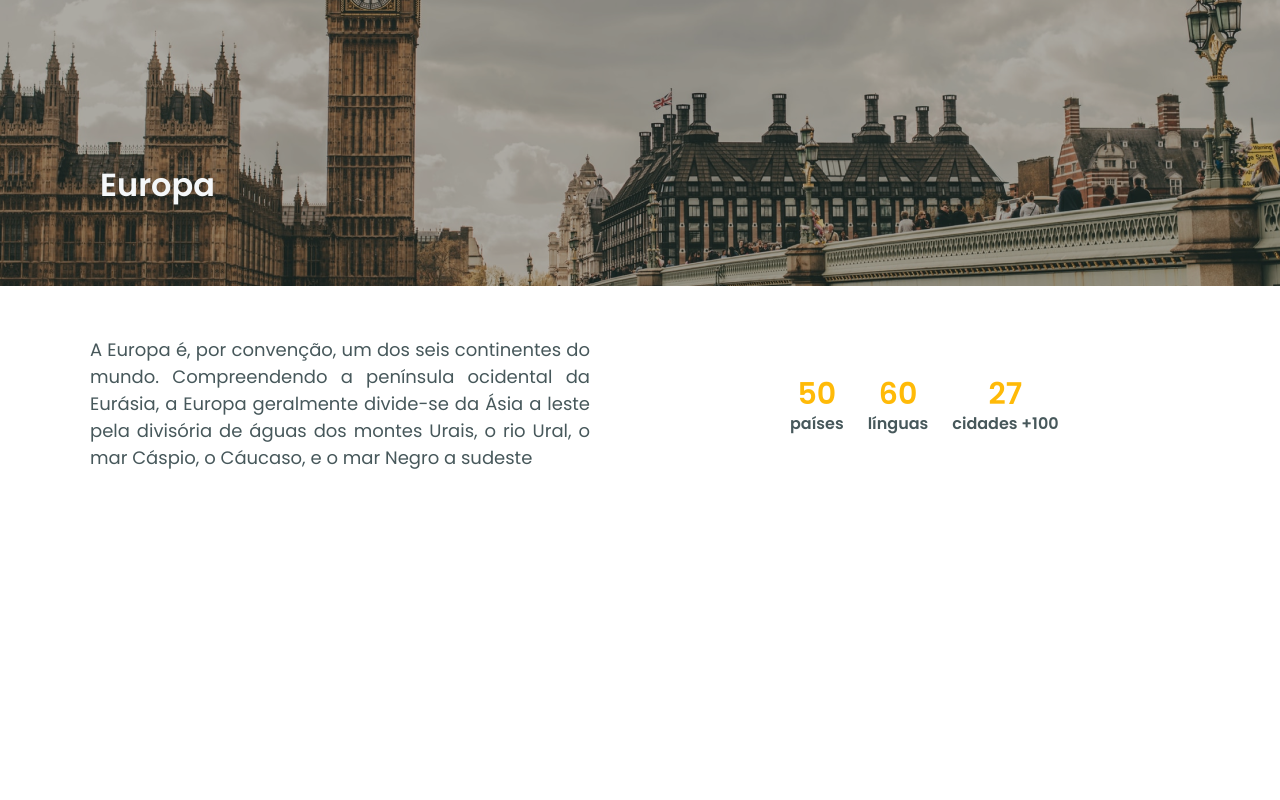
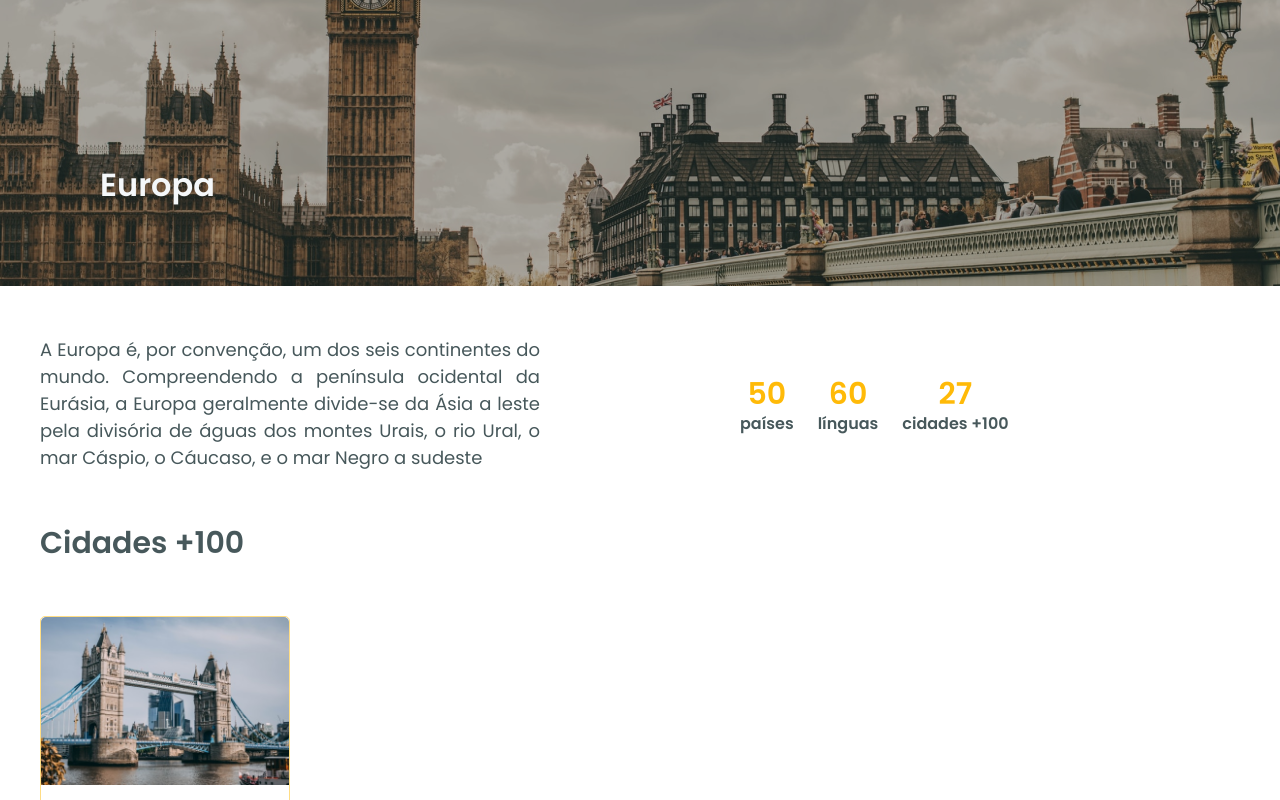
Before and after one commit to vidarafael/worldtrip, a Next.js app: page /continent/1 in a window 1280 px wide. Shown: the part 300-1100 px from the top of the page. Before the commit the page ends 821 px from the top, so only its background shows below. Built offline with nearby package versions, Linux system fonts and the light colour scheme.

Commit message:
adicionando card de cidades

```diff
--- /dev/null
+++ b/src/components/continent/Card.tsx
@@ -0,0 +1,42 @@
+import { Image } from "@chakra-ui/image"
+import { Box, Flex, Text, VStack } from "@chakra-ui/layout"
+
+
+const Card = () => {
+  return (
+    <Box
+      width="250px"
+      border="1px solid #ffb9087d"
+      borderRadius="5px"
+      marginY="50px"
+    >
+      <Image
+        src="/images/pages/continent/components/Londres.png"
+        alt="no src"
+        borderRadius="5px 5px 0 0"
+      />
+      <Flex
+        align="center"
+        justify="space-around"
+        height="100px"
+
+      >
+        <VStack  align="left">
+          <Text
+            fontWeight="600"
+            fontSize="18px"
+          >Londres</Text>
+          <Text
+            fontSize="15px"
+            color="#999999"
+          >
+            Reino Unido
+          </Text>
+        </VStack>
+        <Image src="/images/pages/continent/components/Londresmini.png" alt="no src"/>
+      </Flex>
+    </Box>
+  )
+}
+
+export { Card }
--- a/src/pages/continent/[name].tsx
+++ b/src/pages/continent/[name].tsx
@@ -1,5 +1,6 @@
 import { Box, Flex, Text, HStack, VStack } from "@chakra-ui/layout";
 import { BannerContinent } from "../../components/continent/BannerContinent";
+import { Card } from "../../components/continent/Card";
 import { Header } from "../../components/Header";
 
 export default function Continent() {
@@ -9,8 +10,8 @@ export default function Continent() {
       <BannerContinent />
       <Flex
         maxW="1200px"
+        marginY="50px"
         marginX="auto"
-        padding="50px"
         align="center"
       >
         <Box w="500px" textAlign="justify">
@@ -58,6 +59,22 @@ export default function Continent() {
           </VStack>
         </HStack>
       </Flex>
+
+      <Box
+        maxW="1200px"
+        marginX="auto"
+      >
+        <Text fontWeight="600" fontSize="3xl">
+          Cidades +100
+        </Text>
+        <Card />
+        <Card />
+        <Card />
+        <Card />
+        <Card />
+
+      </Box>
+
     </>
   )
 }
```
Also changed, not shown: public/images/pages/continent/components/Londres.png (added), public/images/pages/continent/components/Londresmini.png (added).
